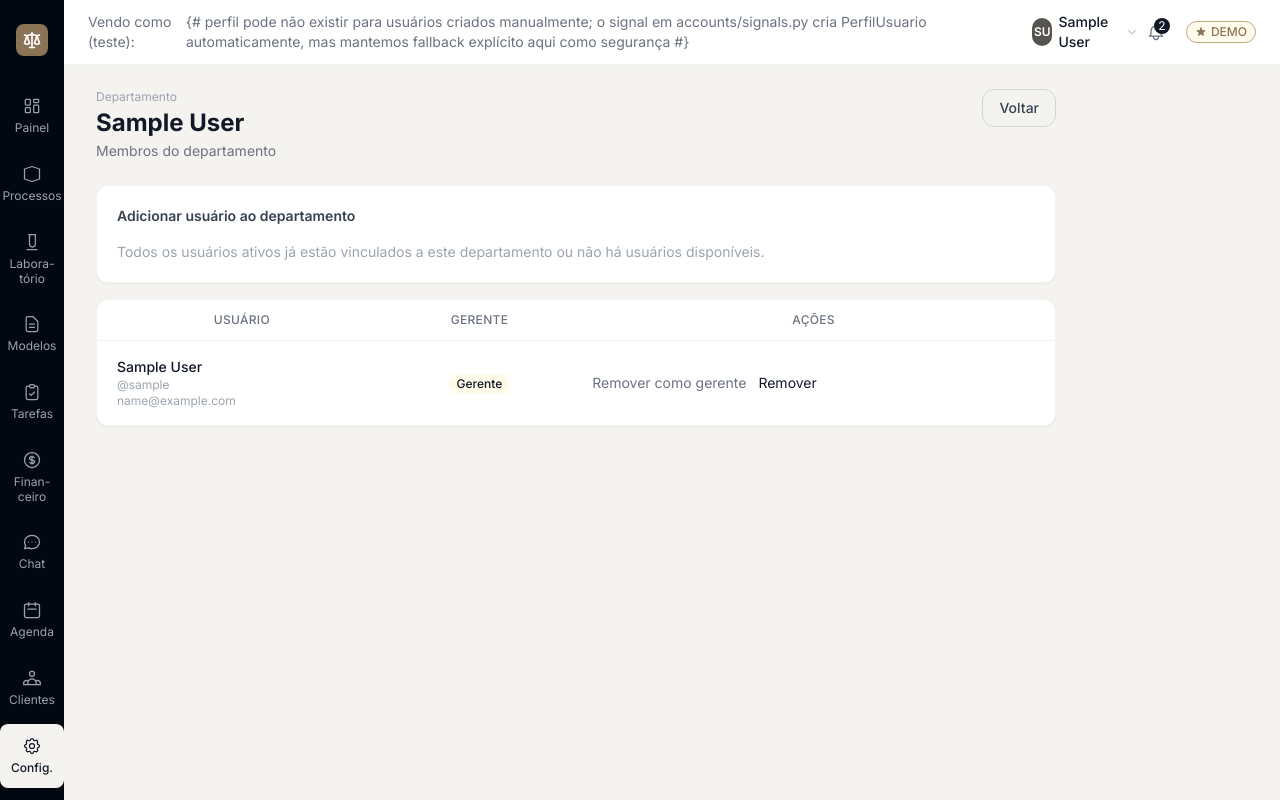
After one commit to BrenoAlcaraz/alenziTech_sistemaAdvocacia, a Django app: page /configuracoes/departamentos/1/membros/ in a window 1280 px wide. The commit adds this page. Run offline with Django 5.2, Linux system fonts and the light colour scheme; a user stored in the database is signed in; tables that the repository leaves empty hold one stand-in row (values such as "Sample post"); parts of the project's set-up code (start-up, migrations or seed data) failed here and were passed over.

Commit message:
feat(configuracoes): gerenciar membros de departamentos
Co-Authored-By: Claude Sonnet 4.6 <noreply@anthropic.com>

```diff
--- a/apps/accounts/forms.py
+++ b/apps/accounts/forms.py
@@ -4,7 +4,7 @@ from django.contrib.auth.models import Group, User
 
 from apps.accounts.decorators import GRUPOS_CRIACAO_USUARIO, nome_legivel_grupo
 
-from .models import Departamento, PerfilUsuario
+from .models import Departamento, MembroDepartamento, PerfilUsuario
 
 
 class GrupoPapelChoiceField(forms.ModelChoiceField):
@@ -169,6 +169,43 @@ class DepartamentoForm(forms.ModelForm):
         return departamento_pai
 
 
+class MembroDepartamentoForm(forms.ModelForm):
+    class Meta:
+        model = MembroDepartamento
+        fields = [
+            "usuario",
+            "eh_gerente",
+        ]
+        widgets = {
+            "usuario": forms.Select(
+                attrs={
+                    "class": "input",
+                }
+            ),
+            "eh_gerente": forms.CheckboxInput(
+                attrs={
+                    "class": "rounded border-gray-300",
+                }
+            ),
+        }
+
+    def __init__(self, *args, departamento=None, **kwargs):
+        super().__init__(*args, **kwargs)
+
+        usuarios_ja_vinculados = MembroDepartamento.objects.none()
+        if departamento and departamento.pk:
+            usuarios_ja_vinculados = MembroDepartamento.objects.filter(
+                departamento=departamento
+            ).values_list("usuario_id", flat=True)
+
+        self.fields["usuario"].queryset = (
+            User.objects.filter(is_active=True)
+            .exclude(id__in=usuarios_ja_vinculados)
+            .order_by("username")
+        )
+        self.fields["usuario"].empty_label = "Selecione um usuário"
+
+
 class PerfilUsuarioForm(forms.ModelForm):
     class Meta:
         model = PerfilUsuario
--- a/apps/configuracoes/urls.py
+++ b/apps/configuracoes/urls.py
@@ -11,4 +11,7 @@ urlpatterns = [
     path("configuracoes/departamentos/", views.departamentos, name="departamentos"),
     path("configuracoes/departamentos/novo/", views.novo_departamento, name="novo_departamento"),
     path("configuracoes/departamentos/<int:pk>/editar/", views.editar_departamento, name="editar_departamento"),
+    path("configuracoes/departamentos/<int:pk>/membros/", views.departamento_membros, name="departamento_membros"),
+    path("configuracoes/departamentos/<int:pk>/membros/<int:membro_pk>/remover/", views.remover_membro_departamento, name="remover_membro_departamento"),
+    path("configuracoes/departamentos/<int:pk>/membros/<int:membro_pk>/alternar-gerente/", views.alternar_gerente_departamento, name="alternar_gerente_departamento"),
 ]
--- a/apps/configuracoes/views.py
+++ b/apps/configuracoes/views.py
@@ -8,8 +8,8 @@ from apps.accounts.decorators import (
     requer_admin_escritorio,
     usuario_admin_escritorio,
 )
-from apps.accounts.forms import CriarUsuarioEscritorioForm, DepartamentoForm, PerfilUsuarioForm
-from apps.accounts.models import Departamento, PerfilUsuario
+from apps.accounts.forms import CriarUsuarioEscritorioForm, DepartamentoForm, MembroDepartamentoForm, PerfilUsuarioForm
+from apps.accounts.models import Departamento, MembroDepartamento, PerfilUsuario
 from .models import ConfiguracaoEscritorio
 from .forms import ConfiguracaoEscritorioForm
 
@@ -174,6 +174,71 @@ def editar_departamento(request, pk):
 
 
 @requer_admin_escritorio
+def departamento_membros(request, pk):
+    departamento = get_object_or_404(Departamento, pk=pk)
+
+    if request.method == "POST":
+        form = MembroDepartamentoForm(request.POST, departamento=departamento)
+        if form.is_valid():
+            membro = form.save(commit=False)
+            membro.departamento = departamento
+            membro.ativo = True
+            membro.save()
+            return redirect("configuracoes:departamento_membros", pk=departamento.pk)
+    else:
+        form = MembroDepartamentoForm(departamento=departamento)
+
+    membros = (
+        MembroDepartamento.objects
+        .filter(departamento=departamento)
+        .select_related("usuario", "usuario__perfil")
+        .order_by("-eh_gerente", "usuario__username")
+    )
+
+    return render(
+        request,
+        "configuracoes/departamento_membros.html",
+        {
+            "departamento": departamento,
+            "form": form,
+            "membros": membros,
+            "item_ativo": "configuracoes",
+        },
+    )
+
+
+@requer_admin_escritorio
+def remover_membro_departamento(request, pk, membro_pk):
+    departamento = get_object_or_404(Departamento, pk=pk)
+    membro = get_object_or_404(
+        MembroDepartamento,
+        pk=membro_pk,
+        departamento=departamento,
+    )
+
+    if request.method == "POST":
+        membro.delete()
+
+    return redirect("configuracoes:departamento_membros", pk=departamento.pk)
+
+
+@requer_admin_escritorio
+def alternar_gerente_departamento(request, pk, membro_pk):
+    departamento = get_object_or_404(Departamento, pk=pk)
+    membro = get_object_or_404(
+        MembroDepartamento,
+        pk=membro_pk,
+        departamento=departamento,
+    )
+
+    if request.method == "POST":
+        membro.eh_gerente = not membro.eh_gerente
+        membro.save(update_fields=["eh_gerente"])
+
+    return redirect("configuracoes:departamento_membros", pk=departamento.pk)
+
+
+@requer_admin_escritorio
 def editar_escritorio(request):
     configuracao = _obter_configuracao_escritorio()
 
--- /dev/null
+++ b/templates/configuracoes/departamento_membros.html
@@ -0,0 +1,129 @@
+{% extends "base/base_auth.html" %}
+{% block title %}Membros — {{ departamento.nome }} — Jurídico SaaS{% endblock %}
+
+{% block content %}
+
+<div class="flex items-start justify-between mb-6">
+  <div>
+    <p class="text-xs text-gray-400 mb-0.5">Departamento</p>
+    <h1 class="text-2xl font-bold text-gray-900">{{ departamento.nome }}</h1>
+    <p class="text-sm text-gray-500 mt-0.5">Membros do departamento</p>
+  </div>
+  <a href="{% url 'configuracoes:departamentos' %}" class="btn-secondary text-sm flex-shrink-0">
+    Voltar
+  </a>
+</div>
+
+{# Formulário para adicionar membro #}
+<div class="card p-5 mb-4">
+  <h2 class="text-sm font-semibold text-gray-700 mb-4">Adicionar usuário ao departamento</h2>
+
+  {% if form.fields.usuario.queryset.exists %}
+
+    {% if form.non_field_errors %}
+      <div class="mb-4 px-3 py-2 rounded-lg text-sm bg-red-50 text-red-600">
+        {% for error in form.non_field_errors %}{{ error }}{% endfor %}
+      </div>
+    {% endif %}
+
+    <form method="post">
+      {% csrf_token %}
+
+      <div class="flex items-end gap-3 flex-wrap">
+        <div class="flex-1 min-w-48">
+          <label for="{{ form.usuario.id_for_label }}" class="label">Usuário</label>
+          {{ form.usuario }}
+          {% if form.usuario.errors %}
+            <p class="mt-1 text-xs text-red-600">{{ form.usuario.errors.0 }}</p>
+          {% endif %}
+        </div>
+        <div class="flex items-center gap-2 mb-0.5">
+          {{ form.eh_gerente }}
+          <label for="{{ form.eh_gerente.id_for_label }}" class="text-sm text-gray-700 cursor-pointer">
+            Gerente do departamento
+          </label>
+        </div>
+        <button type="submit" class="btn-primary text-sm">
+          Adicionar membro
+        </button>
+      </div>
+
+    </form>
+
+  {% else %}
+    <p class="text-sm text-gray-400 italic">
+      Todos os usuários ativos já estão vinculados a este departamento ou não há usuários disponíveis.
+    </p>
+  {% endif %}
+
+</div>
+
+{# Lista de membros #}
+<div class="card p-0 overflow-hidden">
+
+  {% if membros %}
+  <div class="overflow-x-auto">
+    <table class="w-full text-sm">
+      <thead>
+        <tr class="border-b border-gray-100 text-xs text-gray-500 uppercase tracking-wide">
+          <th class="text-left px-5 py-3 font-medium">Usuário</th>
+          <th class="text-center px-5 py-3 font-medium">Gerente</th>
+          <th class="text-left px-5 py-3 font-medium">Ações</th>
+        </tr>
+      </thead>
+      <tbody class="divide-y divide-gray-100">
+        {% for membro in membros %}
+        <tr class="hover:bg-gray-50 transition-colors">
+          <td class="px-5 py-4">
+            <p class="font-medium text-gray-900">
+              {% if membro.usuario.perfil and membro.usuario.perfil.nome_completo %}
+                {{ membro.usuario.perfil.nome_completo }}
+              {% else %}
+                {{ membro.usuario.get_full_name|default:membro.usuario.username }}
+              {% endif %}
+            </p>
+            <p class="text-xs text-gray-400">@{{ membro.usuario.username }}</p>
+            {% if membro.usuario.email %}
+              <p class="text-xs text-gray-400">{{ membro.usuario.email }}</p>
+            {% endif %}
+          </td>
+          <td class="px-5 py-4 text-center">
+            {% if membro.eh_gerente %}
+              <span class="inline-flex items-center px-2 py-0.5 rounded-full text-xs font-medium bg-amber-50 text-amber-700">
+                Gerente
+              </span>
+            {% else %}
+              <span class="text-gray-300">—</span>
+            {% endif %}
+          </td>
+          <td class="px-5 py-4">
+            <div class="flex items-center gap-3">
+              <form method="post" action="{% url 'configuracoes:alternar_gerente_departamento' departamento.pk membro.pk %}">
+                {% csrf_token %}
+                <button type="submit" class="text-sm text-gray-500 hover:text-gray-900 underline underline-offset-2">
+                  {% if membro.eh_gerente %}Remover como gerente{% else %}Tornar gerente{% endif %}
+                </button>
+              </form>
+              <form method="post" action="{% url 'configuracoes:remover_membro_departamento' departamento.pk membro.pk %}">
+                {% csrf_token %}
+                <button type="submit" class="text-sm text-red-400 hover:text-red-600 underline underline-offset-2">
+                  Remover
+                </button>
+              </form>
+            </div>
+          </td>
+        </tr>
+        {% endfor %}
+      </tbody>
+    </table>
+  </div>
+
+  {% else %}
+  <div class="p-10 text-center">
+    <p class="text-sm font-medium text-gray-500">Nenhum usuário vinculado a este departamento ainda.</p>
+  </div>
+  {% endif %}
+
+</div>
+
+{% endblock %}
```
Also changed, not shown: templates/configuracoes/departamentos.html (+10 -4 lines).
